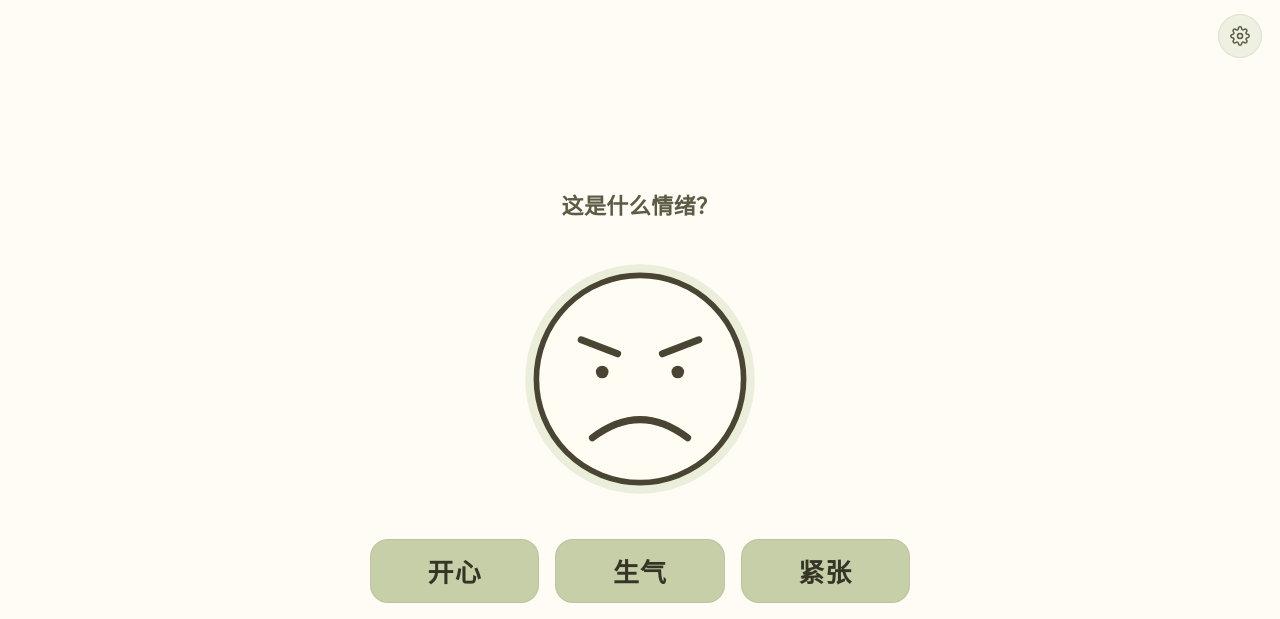
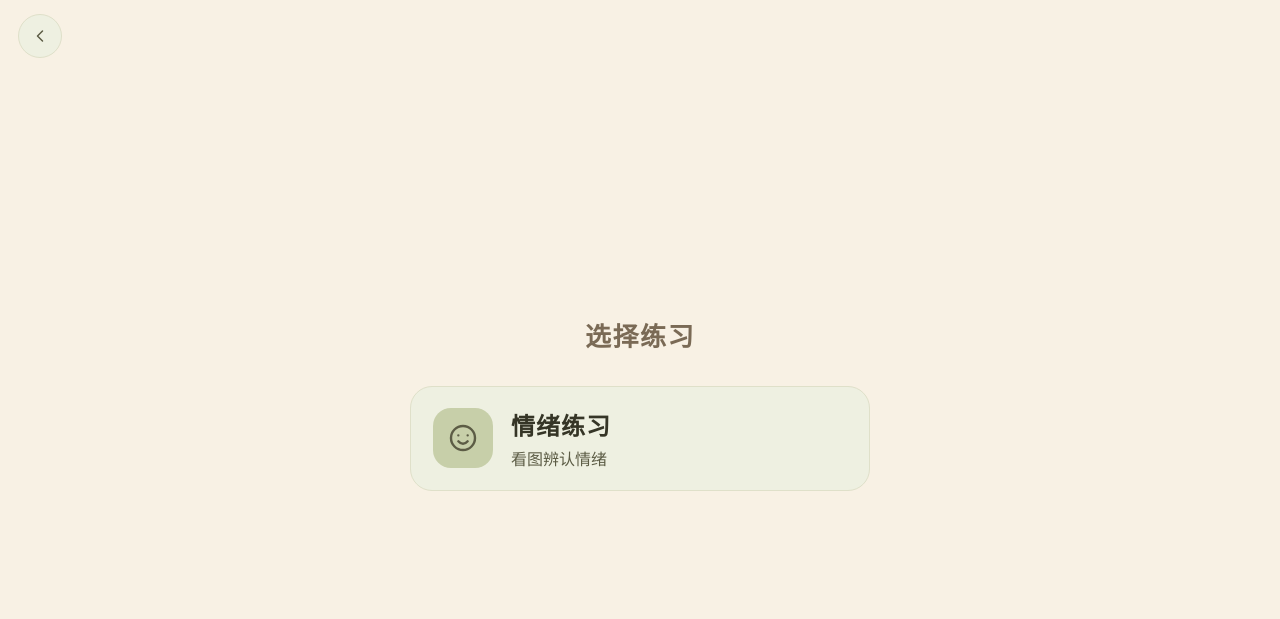
Before and after one commit to morthos0808-ctrl/autism-therapy, a plain HTML site: page index.html in a window 1280 px wide. Both pictures are taken after a click on the button "开始练习". Drawn offline with Linux system fonts and the light colour scheme.

Commit message:
Add practice menu screen

```diff
--- a/app.js
+++ b/app.js
@@ -62,8 +62,11 @@
 
   const els = {
     startScreen: document.getElementById("screen-start"),
+    menuScreen: document.getElementById("screen-menu"),
     practiceScreen: document.getElementById("screen-practice"),
     startBtn: document.getElementById("start-btn"),
+    menuBackBtn: document.getElementById("menu-back-btn"),
+    practiceEntryBtn: document.getElementById("practice-entry-btn"),
     settingsBtn: document.getElementById("settings-btn"),
     overlay: document.getElementById("settings-overlay"),
     dialog: document.getElementById("settings-dialog"),
@@ -187,10 +190,15 @@
   }
 
   function showScreen(name) {
-    const isStart = name === "start";
-    els.startScreen.hidden = !isStart;
-    els.practiceScreen.hidden = isStart;
+    els.startScreen.hidden = name !== "start";
+    els.menuScreen.hidden = name !== "menu";
+    els.practiceScreen.hidden = name !== "practice";
     window.scrollTo(0, 0);
+  }
+
+  function openMenu() {
+    showScreen("menu");
+    els.practiceEntryBtn.focus({ preventScroll: true });
   }
 
   function startSession() {
@@ -216,6 +224,7 @@
     lastFocused = document.activeElement;
     els.overlay.hidden = false;
     els.startScreen.inert = true;
+    els.menuScreen.inert = true;
     els.practiceScreen.inert = true;
     els.settingsBtn.setAttribute("aria-expanded", "true");
     els.closeSettingsBtn.focus({ preventScroll: true });
@@ -229,6 +238,7 @@
 
     els.overlay.hidden = true;
     els.startScreen.inert = false;
+    els.menuScreen.inert = false;
     els.practiceScreen.inert = false;
     els.settingsBtn.setAttribute("aria-expanded", "false");
     document.removeEventListener("keydown", handleDialogKeydown);
@@ -287,7 +297,9 @@
     els.startBtn.focus({ preventScroll: true });
   }
 
-  els.startBtn.addEventListener("click", startSession);
+  els.startBtn.addEventListener("click", openMenu);
+  els.menuBackBtn.addEventListener("click", goHome);
+  els.practiceEntryBtn.addEventListener("click", startSession);
   els.settingsBtn.addEventListener("click", openSettings);
   els.closeSettingsBtn.addEventListener("click", () => closeSettings());
   els.restartBtn.addEventListener("click", restartSession);
--- a/index.html
+++ b/index.html
@@ -60,6 +60,35 @@
       </div>
     </section>
 
+    <section id="screen-menu" class="screen screen--menu" aria-labelledby="menu-title" hidden>
+      <header class="menu-header">
+        <button id="menu-back-btn" class="icon-btn" type="button" aria-label="回到首页">
+          <svg viewBox="0 0 24 24" fill="none" stroke="currentColor" stroke-width="1.8" stroke-linecap="round" stroke-linejoin="round" aria-hidden="true" focusable="false">
+            <path d="M15 18l-6-6 6-6" />
+          </svg>
+        </button>
+      </header>
+
+      <main class="menu-main">
+        <h1 id="menu-title" class="menu-title">选择练习</h1>
+        <div class="menu-list">
+          <button id="practice-entry-btn" class="menu-card" type="button">
+            <span class="menu-card-icon" aria-hidden="true">
+              <svg viewBox="0 0 24 24" fill="none" stroke="currentColor" stroke-width="1.8" stroke-linecap="round" stroke-linejoin="round" focusable="false">
+                <circle cx="12" cy="12" r="9" />
+                <path d="M8.5 10h.01M15.5 10h.01" />
+                <path d="M8.5 14.5c1 1.2 2.2 1.8 3.5 1.8s2.5-.6 3.5-1.8" />
+              </svg>
+            </span>
+            <span class="menu-card-text">
+              <span class="menu-card-title">情绪练习</span>
+              <span class="menu-card-desc">看图辨认情绪</span>
+            </span>
+          </button>
+        </div>
+      </main>
+    </section>
+
     <section id="screen-practice" class="screen screen--practice" aria-labelledby="practice-title" hidden>
       <h1 id="practice-title" class="visually-hidden">情绪练习</h1>
 
--- a/styles.css
+++ b/styles.css
@@ -1,4 +1,4 @@
-:root {
+              :root {
   --paper: #fffcf6;
   --cream: #f8f1e4;
   --beige: #f8f1e4;
@@ -192,6 +192,100 @@ button {
 
 .start-btn:active {
   background: var(--green-active);
+}
+
+.screen--menu {
+  display: flex;
+  flex-direction: column;
+  background: var(--cream);
+}
+
+.menu-header {
+  display: flex;
+  padding: 14px 18px 0;
+}
+
+.menu-main {
+  display: flex;
+  flex: 1;
+  flex-direction: column;
+  align-items: center;
+  justify-content: center;
+  gap: clamp(20px, 4vh, 36px);
+  width: 100%;
+  padding: 12px 24px 8vh;
+}
+
+.menu-title {
+  margin: 0;
+  color: var(--muted);
+  font-size: clamp(20px, 2.6vw, 26px);
+  font-weight: 700;
+  letter-spacing: 0.06em;
+}
+
+.menu-list {
+  display: flex;
+  flex-direction: column;
+  gap: 16px;
+  width: min(100%, 460px);
+}
+
+.menu-card {
+  display: flex;
+  align-items: center;
+  gap: 18px;
+  width: 100%;
+  padding: 20px 22px;
+  border: 1px solid var(--green-line);
+  border-radius: 22px;
+  background: var(--green-soft);
+  color: var(--ink);
+  text-align: left;
+  cursor: pointer;
+  transition: background-color 180ms ease, transform 180ms ease;
+}
+
+.menu-card:hover {
+  background: #e7e9d3;
+}
+
+.menu-card:active {
+  transform: scale(0.99);
+}
+
+.menu-card-icon {
+  display: grid;
+  place-items: center;
+  flex: none;
+  width: 60px;
+  height: 60px;
+  border-radius: 18px;
+  background: var(--green);
+  color: var(--ink-soft);
+}
+
+.menu-card-icon svg {
+  width: 32px;
+  height: 32px;
+}
+
+.menu-card-text {
+  display: flex;
+  flex-direction: column;
+  gap: 4px;
+}
+
+.menu-card-title {
+  font-size: clamp(20px, 2.6vw, 24px);
+  font-weight: 700;
+  letter-spacing: 0.04em;
+}
+
+.menu-card-desc {
+  color: var(--ink-soft);
+  font-size: clamp(14px, 1.8vw, 16px);
+  font-weight: 500;
 }
 
 .screen--practice {
```
